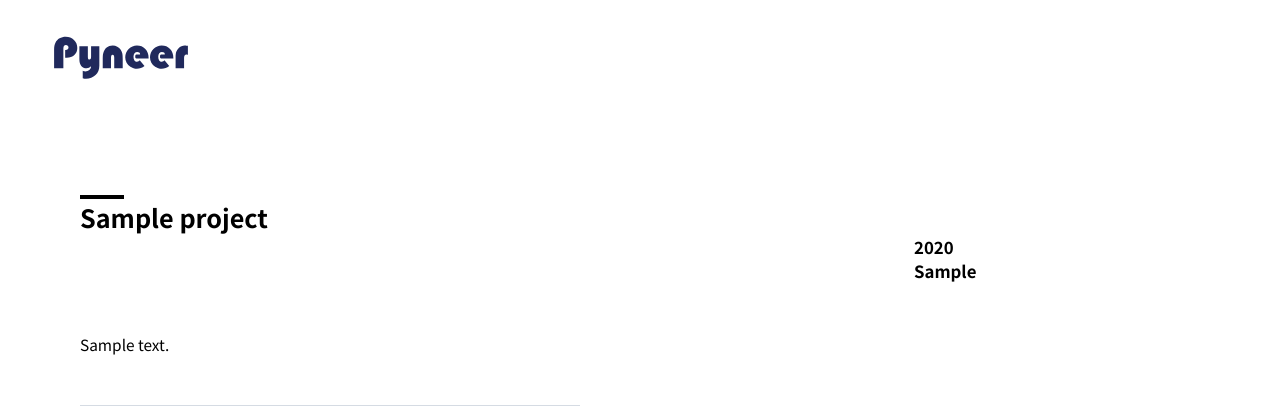
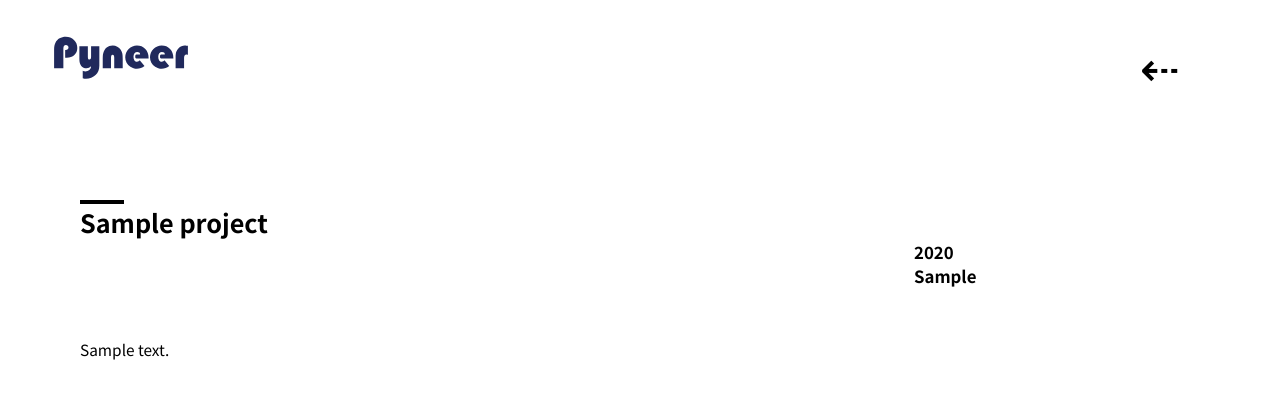
Before and after one commit to jaepil-choi/pyneer_homepage, a Django app: page /projects/1/ in a window 1280 px wide. Shown: the top 406 px of the page. Run offline with Django 3.2, Linux system fonts and the light colour scheme; tables that the repository leaves empty hold one stand-in row (values such as "Sample post"); grey boxes marked "Sample" are stand-in pictures; some libraries are stand-ins or nearby versions.

Commit message:
dashed arrow added🔙

```diff
--- a/homepage/projects/static/projects/style.css
+++ b/homepage/projects/static/projects/style.css
@@ -361,9 +361,21 @@ canvas {
 
 
 /* detail.html */
-.header-logo img{
+.header .header-logo.detail{
+    width: 200px;
+    display: inline-block;
+}
+.header .header-logo img{
     padding-top: 10px;
     width: 140px;
+ }
+.header .back{
+    cursor: pointer;
+    font-size: 3rem;
+    float: right;
+    top: 0;
+    margin-top: 30px;
+    margin-right: 100px;
  }
 .page-container{
     margin: 100px 80px;
--- a/homepage/projects/templates/projects/detail.html
+++ b/homepage/projects/templates/projects/detail.html
@@ -16,7 +16,8 @@
             <div class="l-wrapper">
                 <div class="header-logo detail"><a href="{% url 'projects:index' %}"><img src="{% static '/projects/images/logo.svg' %}"></a>
             </div>
-
+                <span class="back"><a href="{% url 'projects:index' %}">&#8672;</a></span>
+            </div>
         </div>
 
         <div class="page-container">
```
